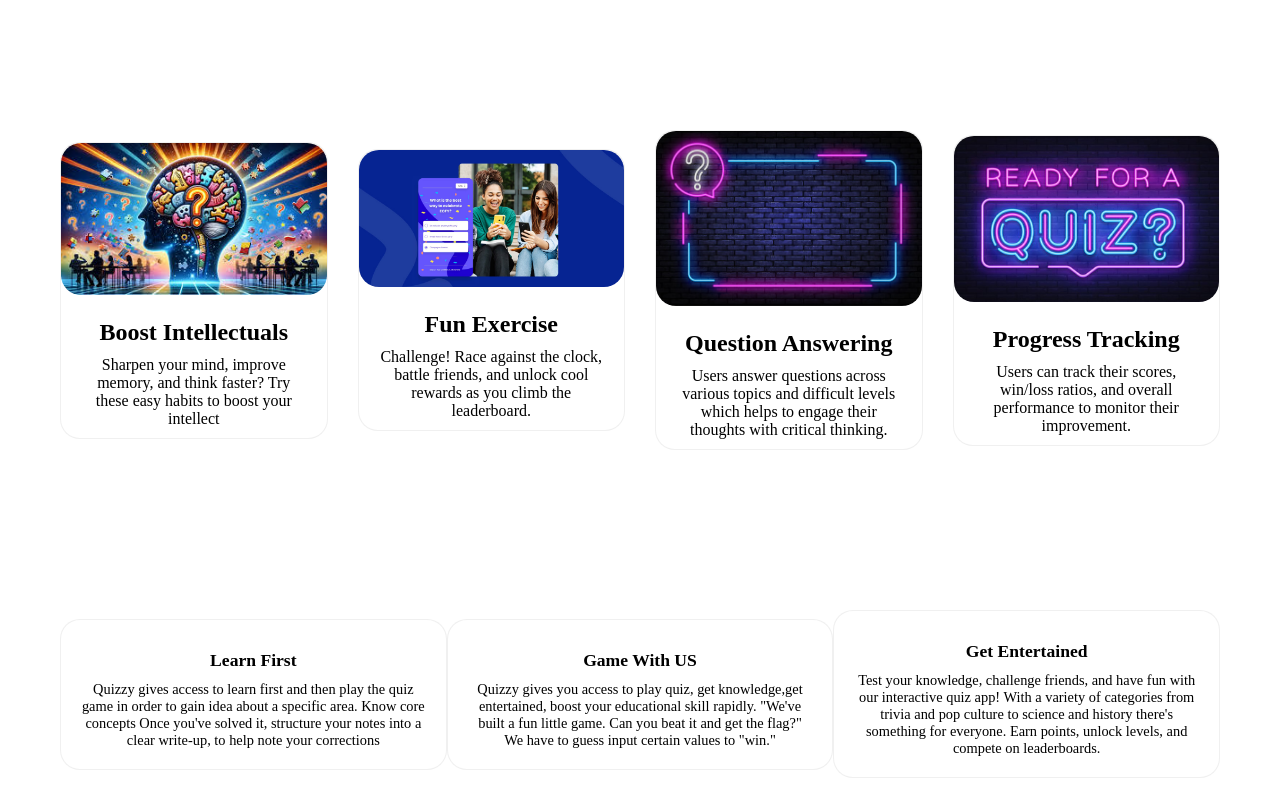
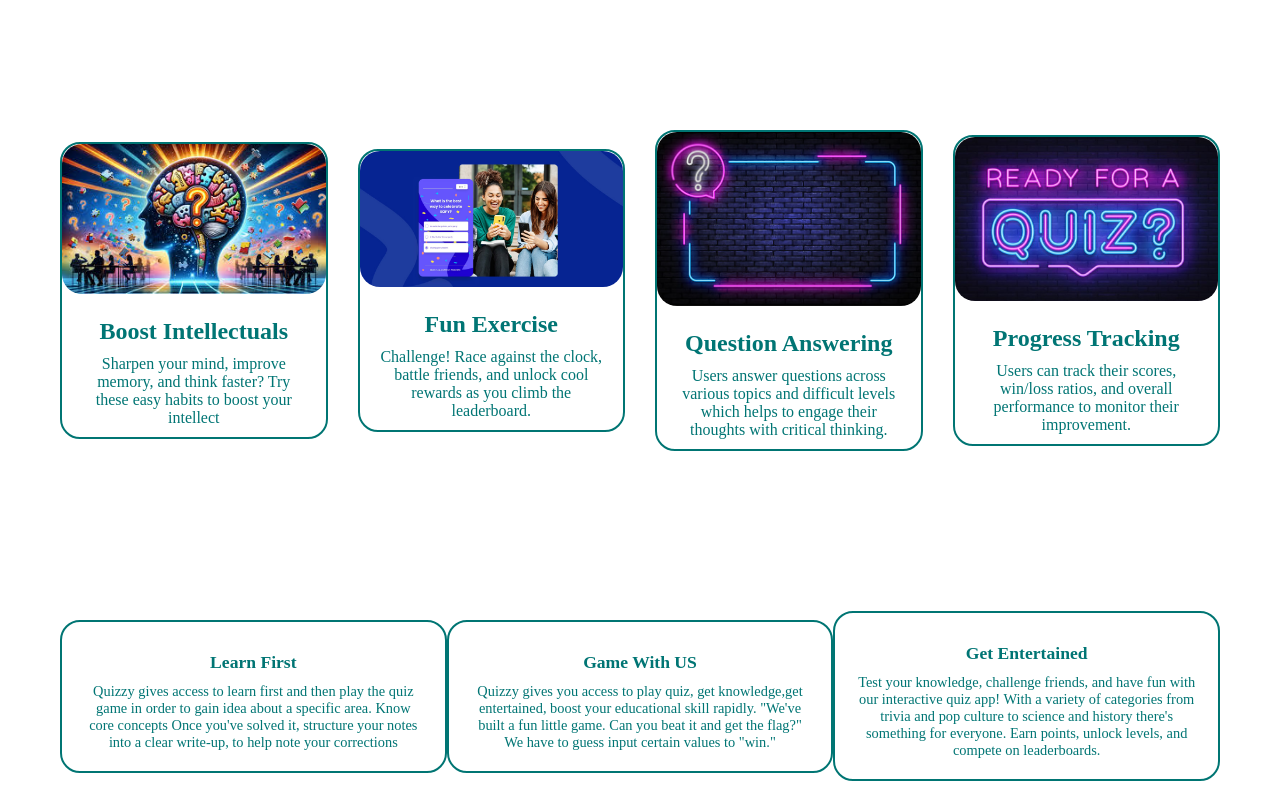
Before and after one commit to FAVYOFILI/KODE-10X-BOOT-CAMP-PROJECT, a plain HTML site: page index.html in a window 1280 px wide. Shown: the part 740-1540 px from the top of the page. Drawn offline with Linux system fonts and the light colour scheme.

Commit message:
BOOT CAMP PROJECT

```diff
--- a/index.html
+++ b/index.html
@@ -165,7 +165,7 @@
         </div>
         <div  class="footer3">
           <h1 class="afooter">Contact Us</h1>
-            <span class="fr">+234-810-813-9301</span>
+            <!-- <span class="fr">+234-810-813-9301</span> -->
              <a href="favy" id="#favy">https://www.tiktok.com/@favy.ofili</a>
             <a href="favy" id="#favy">https://www.instagram.com/favyofili/</a>
            <a href="favy" id="#favy"> https://x.com/favyofili</a>
--- a/style.css
+++ b/style.css
@@ -184,7 +184,7 @@
   display: flex;
   text-align: center;
   flex-direction: column;
-  border: solid 1px rgba(128, 128, 128, 0.123);
+  border: solid 2px #007573;
 }
 
 .Subcard1 {
@@ -208,6 +208,7 @@
   margin-top: 10px;
   font-family: "Poppins";
   text-align: center;
+  color: #007574;
 }
 
 .Subp {
@@ -215,6 +216,7 @@
   margin-top: 10px;
   text-align: center;
   padding: 0 10px;
+  color: #007574;
 }
 
 .thirdhero {
@@ -233,7 +235,7 @@
   padding: 20px;
   background-color: white;
   border-radius: 20px;
-  border: solid 1px rgba(128, 128, 128, 0.123);
+  border: solid 2px #007573;
   margin-bottom: 20px;
   text-align: center;
 }
@@ -242,12 +244,14 @@
   font-size: 1.1rem;
   margin-top: 10px;
   font-family: "Poppins";
+  color: #007574;
 }
 
 .sec {
   margin-top: 10px;
   font-size: 0.9rem;
   font-family: "Poppins";
+  color: #007574;
 }
 
 .fourthhero {
@@ -295,12 +299,14 @@
   height: auto;
   border-radius: 20px;
   margin-top: 20px;
+  /* background: linear-gradient(rgba(0, 0, 0, 0.5)), url("./c62f049232a43427ddc24234150f5ccd.jpg"); */
 }
 
 .Five img {
   width: 100%;
   height: auto;
   border-radius: 20px;
+  /* background: linear-gradient(rgba(0, 0, 0, 0.5)), url("./c62f049232a43427ddc24234150f5ccd.jpg"); */
 }
 
 .Footer {
@@ -334,6 +340,7 @@
   align-items: center;
   border-radius: 20px;
   margin-left: 0;
+  /* justify-content: center; */
 }
 
 .footer2, .footer3 {
```
